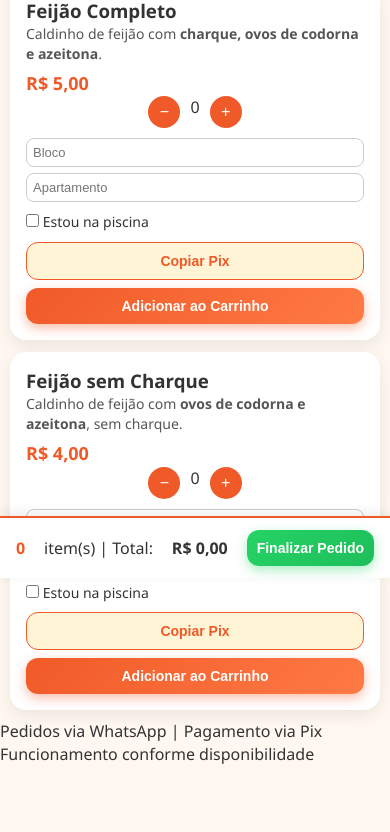
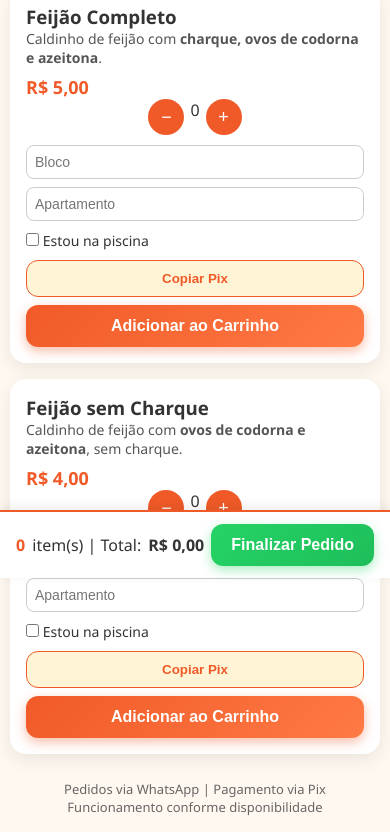
Before and after one commit to brcdev-back/caldinho-da-casa, a plain HTML site: page index.html in a window 390 px wide. Shown: the part 266-1098 px from the top of the page. Before the commit the page ends 1031 px from the top, so only its background shows below. Drawn offline with Linux system fonts and the light colour scheme.

Commit message:
Update style.css

```diff
--- a/assets/css/style.css
+++ b/assets/css/style.css
@@ -10,7 +10,6 @@ body {
   background: #fff8f0;
   color: #333;
   font-size: 16px;
-  line-height: 1.4;
 }
 
 /* HEADER */
@@ -100,26 +99,16 @@ header.topo p {
 /* ENDEREÇO */
 .endereco {
   display: flex;
-  gap: 6px;
+  gap: 8px;
   margin-bottom: 10px;
-  flex-wrap: wrap;
 }
 
-.endereco input {
-  flex: 1 1 auto;
+.input-pequeno {
+  flex: 1;
   padding: 8px;
   font-size: 14px;
   border-radius: 8px;
   border: 1px solid #ccc;
-}
-
-/* Inputs menores */
-.input-bloco {
-  flex: 0 0 80px;
-}
-
-.input-apartamento {
-  flex: 0 0 120px;
 }
 
 /* PISCINA */
@@ -177,7 +166,6 @@ header.topo p {
   transform: scale(1.05);
 }
 
-/* ADICIONAR AO CARRINHO */
 .carrinho {
   padding: 12px;
   border-radius: 12px;
@@ -220,21 +208,21 @@ header.topo p {
   color: #f05a28;
 }
 
-/* BOTÃO FINALIZAR PEDIDO */
-.carrinho-fixo button {
-  padding: 12px 16px;
+/* BOTÃO FINALIZAR */
+.finalizar-btn {
+  padding: 12px 20px;
   border: none;
-  border-radius: 12px;
+  background: linear-gradient(135deg, #25d366, #1ebe5a);
+  color: #fff;
   font-size: 16px;
   font-weight: bold;
-  background: linear-gradient(135deg, #25d366, #1ebe5a);
-  color: #fff;
+  border-radius: 12px;
   cursor: pointer;
   box-shadow: 0 4px 12px rgba(37,211,102,0.4);
   transition: all 0.3s ease;
 }
 
-.carrinho-fixo button:hover {
+.finalizar-btn:hover {
   background: linear-gradient(135deg, #1ebe5a, #25d366);
   transform: translateY(-2px) scale(1.05);
   box-shadow: 0 6px 16px rgba(37,211,102,0.5);
@@ -252,14 +240,13 @@ header.topo p {
   background: rgba(0,0,0,0.5);
   justify-content: center;
   align-items: center;
-  padding: 10px;
 }
 
 .modal-conteudo {
   background: #fff;
   padding: 20px;
   border-radius: 16px;
-  width: 100%;
+  width: 90%;
   max-width: 400px;
   text-align: center;
 }
@@ -272,11 +259,11 @@ header.topo p {
 .modal-conteudo p {
   margin-bottom: 16px;
   font-size: 14px;
-  text-align: left;
-  white-space: pre-line; /* mantém quebras de linha */
+  word-wrap: break-word;
 }
 
-.modal-conteudo .confirmar {
+.modal-conteudo .confirmar,
+.modal-conteudo .limpar {
   background: linear-gradient(135deg, #25d366, #1ebe5a);
   color: #fff;
   padding: 12px 16px;
@@ -284,12 +271,13 @@ header.topo p {
   border-radius: 12px;
   cursor: pointer;
   font-weight: bold;
+  margin-bottom: 8px;
   transition: all 0.3s ease;
   width: 100%;
-  margin-bottom: 8px;
 }
 
-.modal-conteudo .confirmar:hover {
+.modal-conteudo .confirmar:hover,
+.modal-conteudo .limpar:hover {
   background: linear-gradient(135deg, #1ebe5a, #25d366);
   transform: translateY(-2px) scale(1.05);
 }
@@ -303,33 +291,24 @@ header.topo p {
   width: 100%;
 }
 
+/* FOOTER */
+.rodape {
+  text-align: center;
+  font-size: 13px;
+  color: #666;
+  margin-top: 16px;
+  padding-bottom: 16px;
+}
+
 /* RESPONSIVO */
 @media (max-width: 480px) {
-  .produtos {
-    gap: 12px;
+  .endereco {
+    flex-direction: column;
   }
-
-  .quantidade button {
-    width: 32px;
-    height: 32px;
-    font-size: 16px;
+  .input-pequeno {
+    width: 100%;
   }
-
-  .cardapio h2 {
-    font-size: 22px;
-  }
-
-  header.topo h1 {
-    font-size: 22px;
-  }
-
-  .endereco input {
-    font-size: 13px;
-    padding: 6px;
-  }
-
-  .pix, .carrinho, .carrinho-fixo button {
-    font-size: 14px;
-    padding: 10px;
+  .quantidade {
+    gap: 6px;
   }
 }
```
